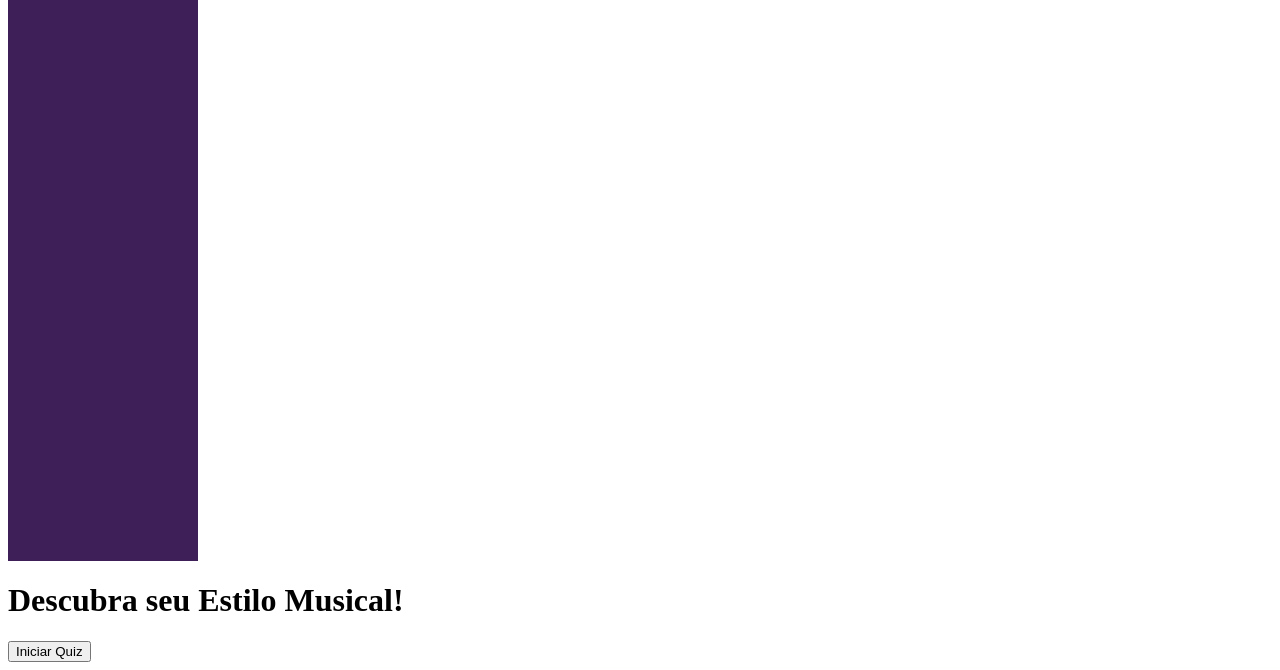
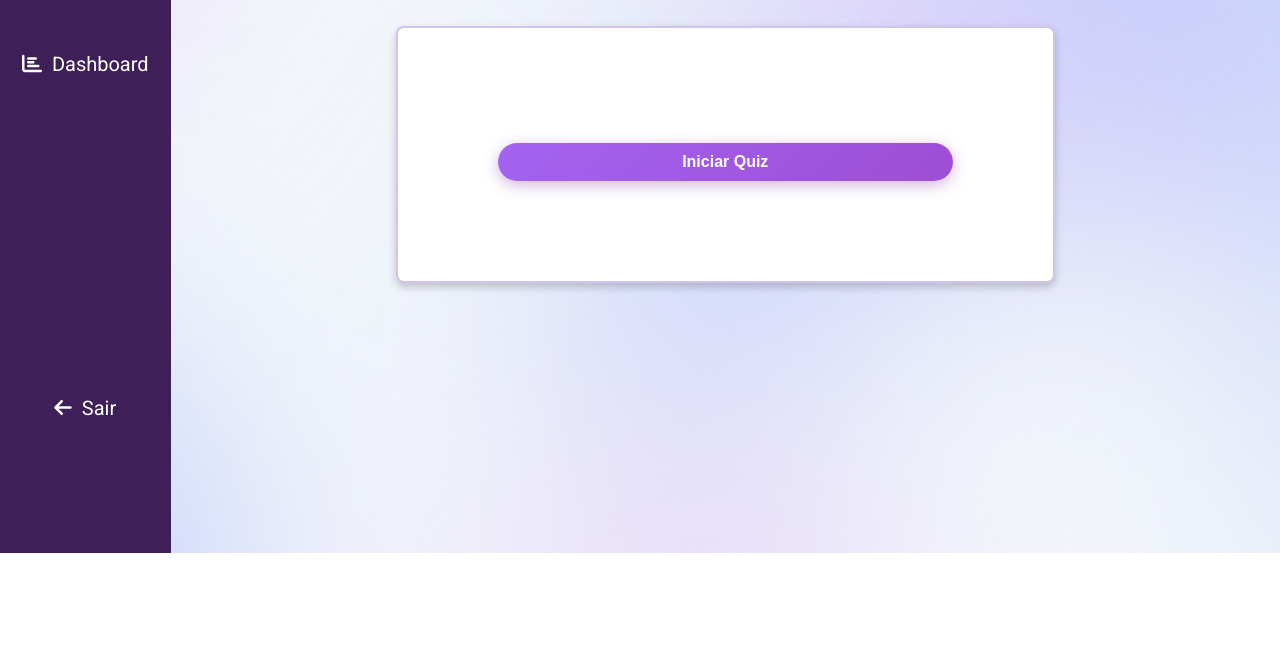
Before and after one commit to silveriolaridev/Projeto-Individual-1, a website: page public/dashboard/quiz.html in a window 1280 px wide. Shown: the part 247-917 px from the top of the page. After the commit the page ends 800 px from the top, so only its background shows below. Drawn offline with Linux system fonts and the light colour scheme; a web font is replaced by a local one.

Commit message:
estilizações quiz e painel

```diff
--- a/public/css/painel.css
+++ b/public/css/painel.css
@@ -1,3 +1,25 @@
+@import url('https://fonts.googleapis.com/css2?family=Poppins:ital,wght@0,100;0,200;0,300;0,400;0,500;0,600;0,700;0,800;0,900;1,100;1,200;1,300;1,400;1,500;1,600;1,700;1,800;1,900&family=Roboto:ital,wght@0,100;0,300;0,400;0,500;0,700;0,900;1,100;1,300;1,400;1,500;1,700;1,900&display=swap');
+@import url('https://fonts.googleapis.com/css2?family=Playfair+Display:ital,wght@0,400..900;1,400..900&display=swap');
+@import url('https://fonts.googleapis.com/css2?family=Roboto:ital,wght@0,100;0,300;0,400;0,500;0,700;0,900;1,100;1,300;1,400;1,500;1,700;1,900&display=swap');
+
+* {
+	margin: 0;
+	padding: 0;
+}
+
+body {
+	background-image: url("../assets/img/backgroud.png");
+	background-size: cover;
+	font-family: 'Roboto', sans-serif;
+	margin: 0;
+	padding: 0;
+	min-height: 100vh;
+	transition: all 3s ease-in-out;
+	display: flex;
+	flex-direction: row;
+	justify-content: center;
+}
+
 .lateral {
 	display: flex;
 	align-items: center;
@@ -11,5 +33,104 @@
   .lateral .logo{
 	width: 80%;
 	margin:0;
-	margin-top: 30px;
+	margin-top: 60px;
   }
+
+  a {
+	text-decoration: none;
+	border-radius: 10px;
+
+	padding: 15px;
+	align-items: center;
+	color: white;
+	font-size: 20px;
+	display: flex;
+	gap:10px;
+	transition: all 0.3s ease-in-out;
+}
+
+nav {
+	display: flex;
+	flex-direction: column;
+	padding: 0px;
+	gap: 40px;
+	align-items: center;
+	font-size: 15px;
+	margin-top: 100px;
+
+}
+
+.quiz{
+	font-family: 'Poppins';
+	margin-left: 100px;
+	margin-top: 120px;
+	margin-right: 100px;
+	width: 80%;
+	align-items: center;
+	display: flex;
+	flex-direction: column;
+	gap:50px;
+
+}
+
+
+.quiz-content{
+
+	padding: 100px;
+	background-color: #ffffff;
+	border-radius: 8px ;
+	width: 50%;
+	height: 100hv;
+	align-items: center;
+	justify-content: center;
+	border: 2px solid #D1C4E9;
+	text-align: center;
+	font-size: 20px;
+	box-shadow: 0px 4px 8px rgba(0, 0, 0, 0.2);
+}
+
+a:hover {
+	border-radius: 10px;
+	background-color: white;
+	color: #8374f3;
+}
+
+.sair{
+	margin-top: 250px;
+}
+
+button{
+	margin-top: 15px;
+	cursor: pointer;
+	border: none;
+	border-radius: 20px;
+	font-size: 1rem;
+	color: #fff;
+	background: linear-gradient(135deg, #A364F1, #9e4dd4);
+	padding: 10px;
+	width: 100%;
+	font-weight: bold;
+	text-decoration: none;
+	box-shadow: 0 4px 15px rgba(142, 68, 173, 0.4);
+}
+
+button:hover {
+	transform: scale(1.05);
+	box-shadow: 0 6px 12px rgba(0, 0, 0, 0.25);
+}
+
+.quiz-content h3{
+	margin-bottom: 20px;
+	font-size: 25px;
+
+}
+
+
+h1 {
+	font-family: 'Roboto', sans-serif;
+	font-size: 38px;
+	color: #393970;
+	margin-bottom: 15px;
+	letter-spacing: 1.5px;
+	text-shadow: 1px 2px 5px rgba(0, 0, 0, 0.2);
+}
--- a/public/css/style.css
+++ b/public/css/style.css
@@ -24,7 +24,7 @@ html {
 }
 
 body {
-	background-image: url("../img/background.png");
+	background-image: url("../assets/img/background.png");
 	background-size: cover;
 	font-family: 'Roboto', sans-serif;
 	margin: 0;
@@ -56,15 +56,7 @@ main h1 {
 	font-family: 'Playfair Display';
 }
 
-nav {
-	display: flex;
-	padding: 0px;
-	gap: 40px;
-	margin-right: 100px;
-	align-items: center;
-	font-size: 15px;
 
-}
 
 footer {
 	background-color: rgb(230, 220, 255) !important;
--- a/public/dashboard/quiz.html
+++ b/public/dashboard/quiz.html
@@ -6,26 +6,32 @@
     <meta name="viewport" content="width=device-width, initial-scale=1.0">
     <link rel="icon" href="./assets/icon/notas_musicais.png">
     <link rel="stylesheet" href="../css/painel.css">
-    <script src="./js/quiz.js"></script>
+    <link rel="stylesheet" href="https://cdnjs.cloudflare.com/ajax/libs/font-awesome/6.0.0-beta3/css/all.min.css">
+
+    <script src="../js/quiz.js"></script>
     <title>SoulTune - Quiz</title>
 </head>
 
 <body>
     <div  class="lateral">
+
         <img class="logo" src="../assets/img/logo.png" alt="Soul Tune Logo">
 
-
-            <a href="">Quiz</a>
-            <a href="">Dashboard</a>
-
+      <nav>
+            <a href="./quiz.html"><i class="fas fa-question-circle"></i>Quiz</a>
+            <a href=""><i class="fas fa-chart-bar"></i> Dashboard</a>
+            <a href="" class="sair"><i class="fas fa-arrow-left"></i>Sair</a>
+        </nav>
         </div>
     <div class="quiz">
-        <h1>Descubra seu Estilo Musical!</h1>
+        <h1>Descubra os Estilos Musicais que combinam com você!</h1>
+
+        <div class="quiz-content">
         <div id="botao-iniciar-quiz" class="button-start">
             <button onclick="iniciarQuiz()">Iniciar Quiz</button>
         </div>
         <div id="quiz-content"></div>
-
+    </div>
     </div>
 </body>
 
--- a/public/js/login.js
+++ b/public/js/login.js
@@ -40,7 +40,7 @@ function entrar() {
                 sessionStorage.ID_USUARIO = json.id;
 
                 setTimeout(function () {
-                    window.location = "formulario.html";
+                    window.location = "dashboard/quiz.html";
                 }, 1000); // apenas para exibir o loading
 
             });
```
Also changed, not shown: public/dashboard/painel.html (+7 -5 lines), 1 other file.
